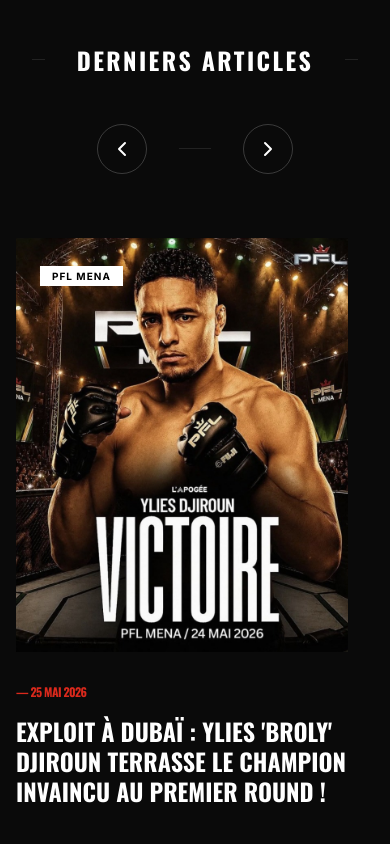
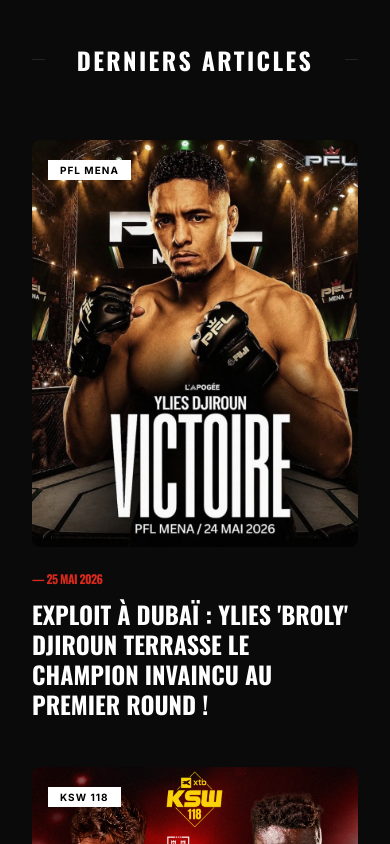
Before and after one commit to marseillefightclub/marseille-fight-club, a Next.js app: page /press in a window 390 px wide. Shown: the part 1000-1844 px from the top of the page. Built offline with nearby package versions, Linux system fonts and the light colour scheme.

Commit message:
feat(press): replace carousel with vertical article grid layout

```diff
--- a/src/app/press/page.tsx
+++ b/src/app/press/page.tsx
@@ -117,35 +117,69 @@
             <h2 className="text-2xl md:text-3xl font-oswald font-bold text-white uppercase tracking-widest shrink-0">Derniers Articles</h2>
             <div className="h-px grow bg-white/10"></div>
           </div>
-          <div className="flex justify-center md:justify-end gap-8 md:gap-4 items-center">
+          {/* Carousel arrows — desktop only */}
+          <div className="hidden md:flex justify-end gap-4 items-center">
             <button
               onClick={() => scroll('left')}
-              className="p-3 md:p-2 border border-white/20 text-white hover:bg-mfc-red hover:border-mfc-red transition-all duration-300 rounded-full group/btn"
+              className="p-2 border border-white/20 text-white hover:bg-mfc-red hover:border-mfc-red transition-all duration-300 rounded-full group/btn"
               aria-label="Précédent"
             >
-              <ChevronLeft size={24} className="md:w-5 md:h-5" />
+              <ChevronLeft size={20} />
             </button>
-            <div className="h-px w-8 bg-white/10 md:hidden"></div>
             <button
               onClick={() => scroll('right')}
-              className="p-3 md:p-2 border border-white/20 text-white hover:bg-mfc-red hover:border-mfc-red transition-all duration-300 rounded-full group/btn"
+              className="p-2 border border-white/20 text-white hover:bg-mfc-red hover:border-mfc-red transition-all duration-300 rounded-full group/btn"
               aria-label="Suivant"
             >
-              <ChevronRight size={24} className="md:w-5 md:h-5" />
+              <ChevronRight size={20} />
             </button>
           </div>
         </div>
 
+        {/* Mobile: vertical stack */}
+        <div className="flex flex-col gap-12 px-4 md:hidden">
+          {gridArticles.map((article) => (
+            <Link
+              href={`/press/${article.id}`}
+              key={article.id}
+              className="group flex flex-col transition-all duration-500"
+            >
+              <div className="relative aspect-4/5 overflow-hidden mb-6 rounded-lg">
+                <Image
+                  src={article.image}
+                  alt={article.title}
+                  fill
+                  className="object-cover group-hover:scale-105 transition-all duration-700"
+                />
+                <div className="absolute top-4 left-4">
+                  <span className="px-3 py-1 bg-white text-black text-[10px] font-bold uppercase tracking-widest">
+                    {article.category}
+                  </span>
+                </div>
+              </div>
+              <div className="flex flex-col">
+                <div className="flex items-center gap-3 mb-3">
+                  <span className="text-mfc-red text-xs font-bold font-oswald uppercase tracking-tighter">— {article.date}</span>
+                </div>
+                <h3 className="text-2xl font-oswald font-bold text-white uppercase leading-tight group-hover:text-mfc-red transition-colors duration-300">
+                  {article.title}
+                </h3>
+              </div>
+            </Link>
+          ))}
+        </div>
+
+        {/* Desktop: horizontal carousel */}
         <div
           ref={carouselRef}
-          className="flex gap-x-12 overflow-x-auto snap-x snap-mandatory no-scrollbar pb-12 px-4 scroll-smooth"
+          className="hidden md:flex gap-x-12 overflow-x-auto snap-x snap-mandatory no-scrollbar pb-12 px-4 scroll-smooth"
           style={{ scrollbarWidth: 'none', msOverflowStyle: 'none' }}
         >
           {gridArticles.map((article) => (
             <Link
               href={`/press/${article.id}`}
               key={article.id}
-              className="shrink-0 w-[85vw] md:w-[380px] lg:w-[400px] snap-start group flex flex-col transition-all duration-500"
+              className="shrink-0 md:w-[380px] lg:w-[400px] snap-start group flex flex-col transition-all duration-500"
             >
               <div className="relative aspect-4/5 overflow-hidden mb-8">
                 <Image
@@ -155,9 +189,9 @@
                   className="object-cover group-hover:scale-105 transition-all duration-700"
                 />
                 <div className="absolute top-6 left-6">
-                   <span className="px-3 py-1 bg-white text-black text-[10px] font-bold uppercase tracking-widest">
-                     {article.category}
-                   </span>
+                  <span className="px-3 py-1 bg-white text-black text-[10px] font-bold uppercase tracking-widest">
+                    {article.category}
+                  </span>
                 </div>
               </div>
               <div className="flex flex-col">
```
